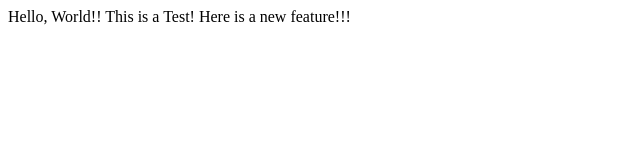
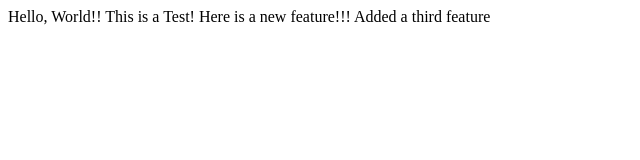
Before and after one commit to gdquiel/Lecture1, a plain HTML site: page index.html in a window 1280 px wide. Shown: the whole page, without its empty margins (0-640 px from the left). Drawn offline with Linux system fonts and the light colour scheme.

Commit message:
added a third feature

```diff
--- a/index.html
+++ b/index.html
@@ -6,5 +6,6 @@
   <body>
     Hello, World!! This is a Test!
     Here is a new feature!!!
+    Added a third feature
   </body>
 </html>
```
